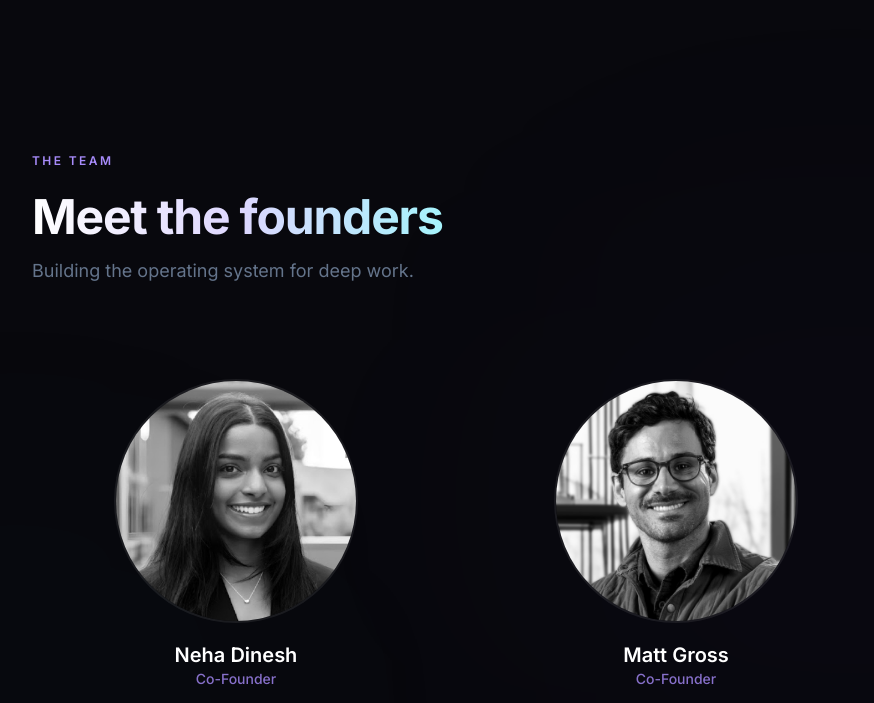
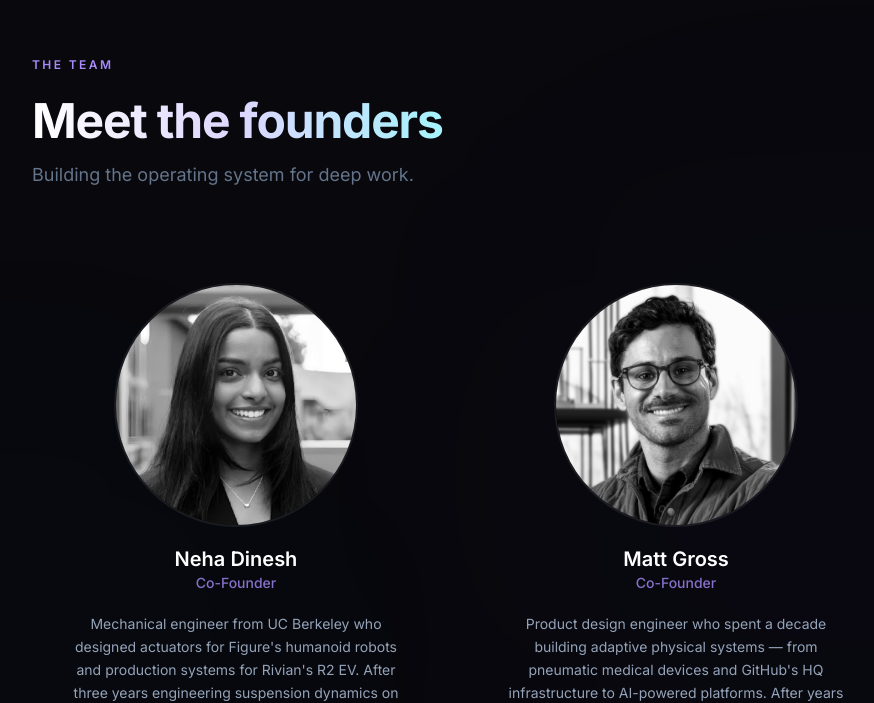
Before and after one commit to CinnamonGrossCrunch/vibeshift.me, a Next.js app: page / in a window 1280 px wide. Shown: the part 7677-8380 px from the top of the page, without its empty margins (184-1058 px from the left). Built offline with nearby package versions, Linux system fonts and the light colour scheme.

Commit message:
Remove awkward gap above founders section

```diff
--- a/components/Founders.tsx
+++ b/components/Founders.tsx
@@ -24,7 +24,7 @@ const founders = [
 
 export default function Founders() {
   return (
-    <section id="founders" className="relative py-28 md:py-36 overflow-hidden">
+    <section id="founders" className="relative pt-8 md:pt-12 pb-28 md:pb-36 overflow-hidden">
       {/* Background */}
       <div className="absolute inset-0 pointer-events-none" aria-hidden="true">
         <div
```
